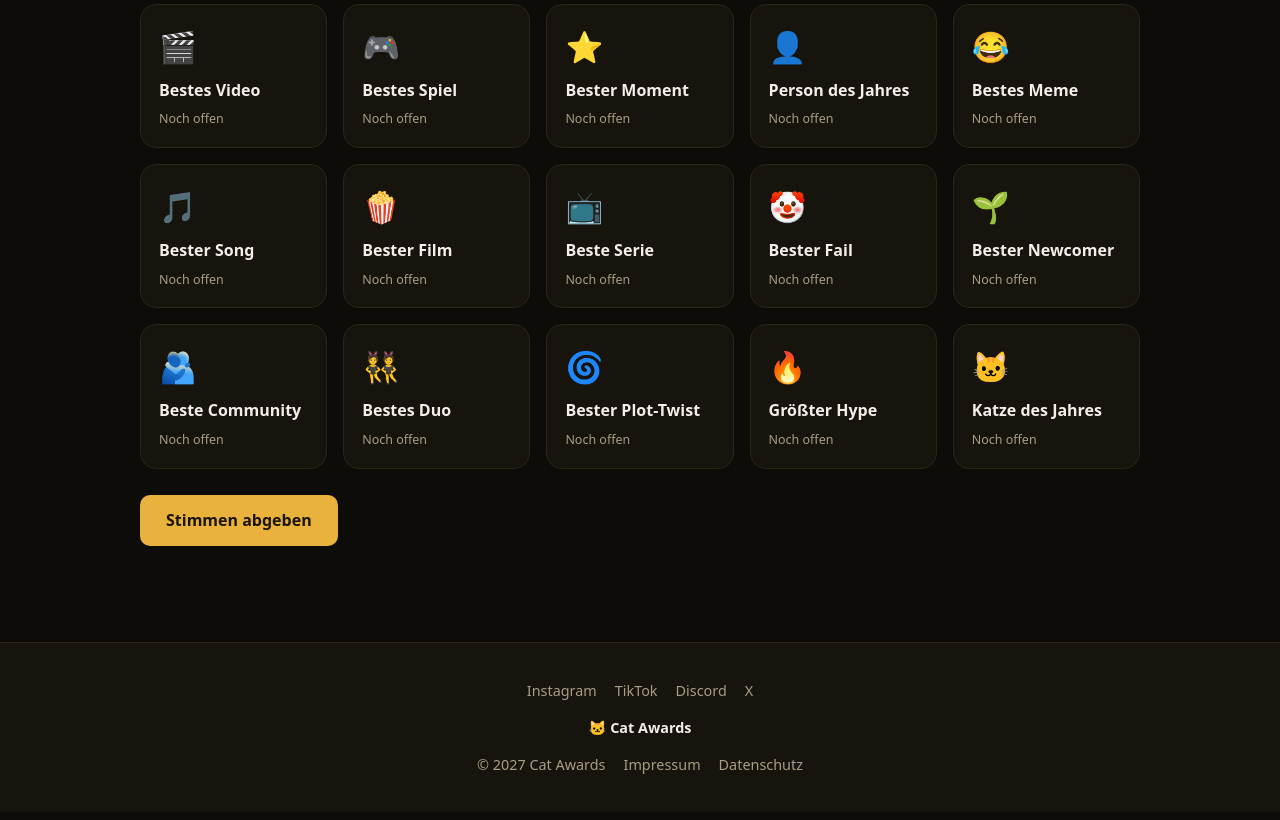
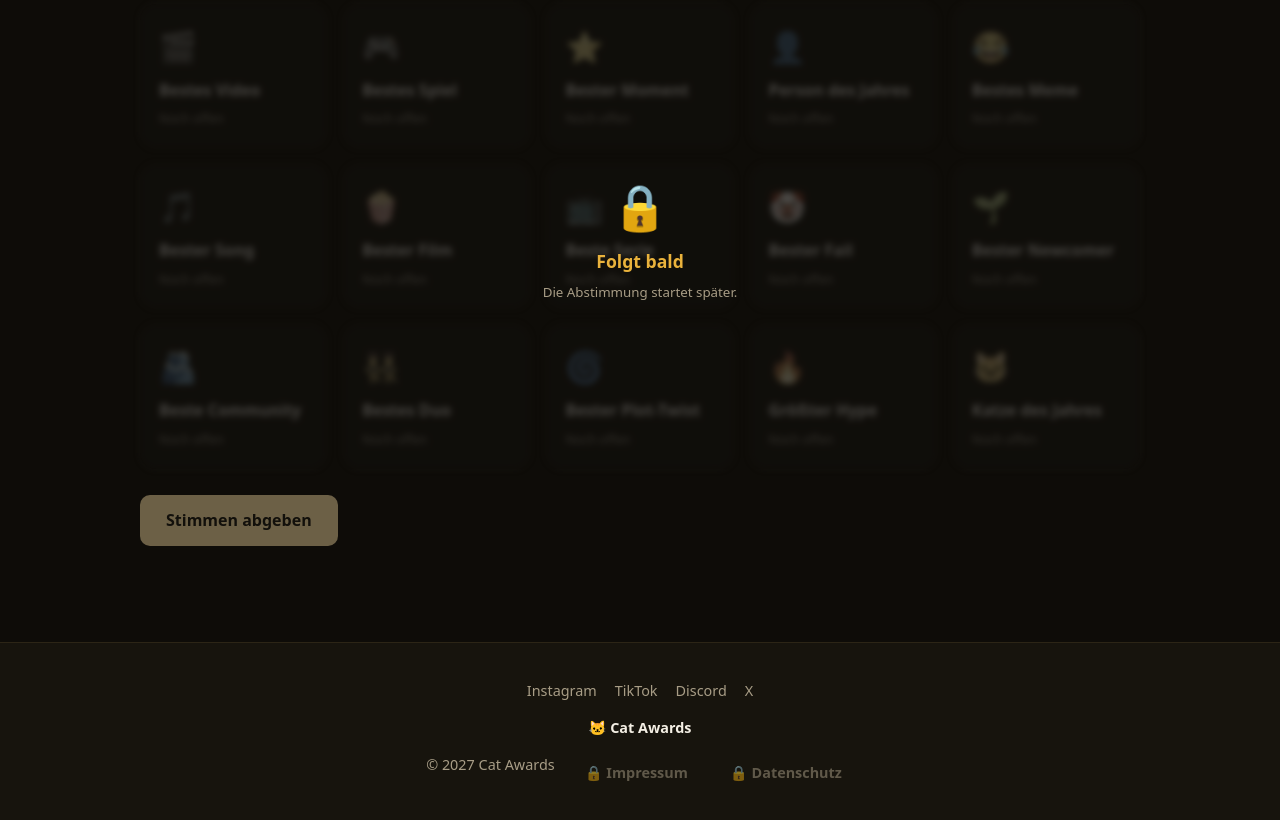
Before and after one commit to lb2222223/Cat-Awards, a plain HTML site: page index.html in a window 1280 px wide. Shown: the part 1535-2355 px from the top of the page. Drawn offline with Linux system fonts and the light colour scheme; animation ran at ten frames a second.

Commit message:
Add files via upload

```diff
--- a/index.html
+++ b/index.html
@@ -115,6 +115,10 @@ nav a:not(.cta):hover::after{transform:scaleX(1)}
 .opt:hover .pic img{transform:scale(1.1)}
 #prog{position:fixed;top:env(safe-area-inset-top,0px);left:0;height:3px;width:0;background:linear-gradient(90deg,var(--gold2),var(--gold),#fff1c4);z-index:30}
 .cf{position:fixed;pointer-events:none;z-index:60;font-size:22px}
+.lockwrap{position:relative}
+.lockwrap>.grid{filter:blur(3px) grayscale(.6);opacity:.5;pointer-events:none}
+.lockwrap>.lk{z-index:5;border-radius:16px}
+#kategorien .actions{opacity:.5;pointer-events:none;filter:grayscale(.6)}
 .pk.locked .pki>:not(.lk){filter:blur(3px) grayscale(.6);opacity:.5}
 .pk.locked .pkc::before,.pk.locked .pkc::after{opacity:.12!important}
 .lk{position:absolute;inset:0;z-index:3;display:flex;flex-direction:column;align-items:center;justify-content:center;gap:6px;text-align:center;padding:16px;background:rgba(14,12,8,.5);border-radius:inherit}
@@ -252,7 +256,7 @@ nav a.active:not(.cta)::after{transform:scaleX(1)}
   <section id="kategorien">
     <h2>Kategorien</h2>
     <p class="sub">Wähle pro Kategorie deinen Favoriten.</p>
-    <div class="grid" id="cats"></div>
+    <div class="lockwrap"><div class="grid" id="cats"></div><div class="lk"><span>🔒</span><b>Folgt bald</b><small>Die Abstimmung startet später.</small></div></div>
     <div class="actions">
       <button class="btn" id="submit">Stimmen abgeben</button>
       <span id="msg"></span>
@@ -345,7 +349,7 @@ nav a.active:not(.cta)::after{transform:scaleX(1)}
   <div class="foot">
     <div class="soc"><a href="#">Instagram</a><a href="#">TikTok</a><a href="#">Discord</a><a href="#">X</a></div>
     <div>🐱 <b style="color:var(--text)">Cat Awards</b></div>
-    <div class="leg">© 2027 Cat Awards <a href="#" data-legal="impressum">Impressum</a> <a href="#" data-legal="datenschutz">Datenschutz</a></div>
+    <div class="leg">© 2027 Cat Awards <span class="lock" title="Bald verfügbar">🔒 Impressum</span> <span class="lock" title="Bald verfügbar">🔒 Datenschutz</span></div>
   </div>
 </footer>
 
@@ -454,11 +458,11 @@ catsEl.addEventListener("change",()=>{syncStatus();setTimeout(closeCat,650)});
 addEventListener("keydown",e=>{if(e.key==="Escape")closeCat()});
 syncStatus();
 const LEGAL={
- impressum:'<h3>Impressum</h3><h4>Angaben nach § 5 DDG</h4><p>Luis Boos<br>Alte Hauptstr. 67<br>35510 Butzbach<br>Deutschland</p><h4>Kontakt</h4><p>E-Mail: <a href="mailto:vote@cat-awards.de">vote@cat-awards.de</a></p><h4>Verantwortlich für den Inhalt</h4><p>Luis Boos, Anschrift wie oben.</p>',
- datenschutz:'<h3>Datenschutz</h3><h4>Wer ist verantwortlich?</h4><p>Luis Boos, Alte Hauptstr. 67, 35510 Butzbach, <a href="mailto:vote@cat-awards.de">vote@cat-awards.de</a></p><h4>Cookies und Tracking</h4><p>Diese Seite nutzt keine Cookies und kein Tracking.</p><h4>Was wird gespeichert?</h4><p>Dein Nickname und deine Stimmen werden nur in deinem eigenen Browser gespeichert. Sie werden nicht an uns übertragen. Du kannst sie jederzeit löschen, indem du die Websitedaten deines Browsers löschst.</p><h4>Hosting</h4><p>Beim Aufruf der Seite verarbeitet der Hosting-Anbieter technisch notwendige Daten, zum Beispiel deine IP-Adresse. Das ist nötig, damit die Seite angezeigt werden kann.</p><h4>Deine Rechte</h4><p>Du kannst Auskunft, Berichtigung oder Löschung deiner Daten verlangen. Schreib uns dazu einfach eine E-Mail.</p><h4>Hinweis</h4><p>Wenn später ein Login über Twitch dazukommt, wird dieser Text entsprechend ergänzt.</p>'
+ impressum:'<h3>Impressum</h3><h4>Angaben nach § 5 DDG</h4><p>Luis Boos<br>Alte Hauptstr. 67<br>35510 Butzbach<br>Deutschland</p><h4>Kontakt</h4><p>E-Mail: <a class="em" href="#"></a></p><h4>Verantwortlich für den Inhalt</h4><p>Luis Boos, Anschrift wie oben.</p>',
+ datenschutz:'<h3>Datenschutz</h3><h4>Wer ist verantwortlich?</h4><p>Luis Boos, Alte Hauptstr. 67, 35510 Butzbach, <a class="em" href="#"></a></p><h4>Cookies und Tracking</h4><p>Diese Seite nutzt keine Cookies und kein Tracking.</p><h4>Was wird gespeichert?</h4><p>Dein Nickname und deine Stimmen werden nur in deinem eigenen Browser gespeichert. Sie werden nicht an uns übertragen. Du kannst sie jederzeit löschen, indem du die Websitedaten deines Browsers löschst.</p><h4>Hosting</h4><p>Beim Aufruf der Seite verarbeitet der Hosting-Anbieter technisch notwendige Daten, zum Beispiel deine IP-Adresse. Das ist nötig, damit die Seite angezeigt werden kann.</p><h4>Deine Rechte</h4><p>Du kannst Auskunft, Berichtigung oder Löschung deiner Daten verlangen. Schreib uns dazu einfach eine E-Mail.</p><h4>Hinweis</h4><p>Wenn später ein Login über Twitch dazukommt, wird dieser Text entsprechend ergänzt.</p>'
 };
 const legalEl=document.getElementById("legal");
-document.querySelectorAll("[data-legal]").forEach(a=>a.addEventListener("click",e=>{e.preventDefault();document.getElementById("legalBody").innerHTML=LEGAL[a.dataset.legal];legalEl.classList.add("show")}));
+document.querySelectorAll("[data-legal]").forEach(a=>a.addEventListener("click",e=>{e.preventDefault();document.getElementById("legalBody").innerHTML=LEGAL[a.dataset.legal];document.querySelectorAll("#legalBody .em").forEach(x=>{const m=atob("dm90ZUBjYXQtYXdhcmRzLmRl");x.href="mailto:"+m;x.textContent=m});legalEl.classList.add("show")}));
 document.getElementById("closeL").onclick=()=>legalEl.classList.remove("show");
 legalEl.addEventListener("click",e=>{if(e.target===legalEl)legalEl.classList.remove("show")});
 addEventListener("keydown",e=>{if(e.key==="Escape")legalEl.classList.remove("show")});
```
